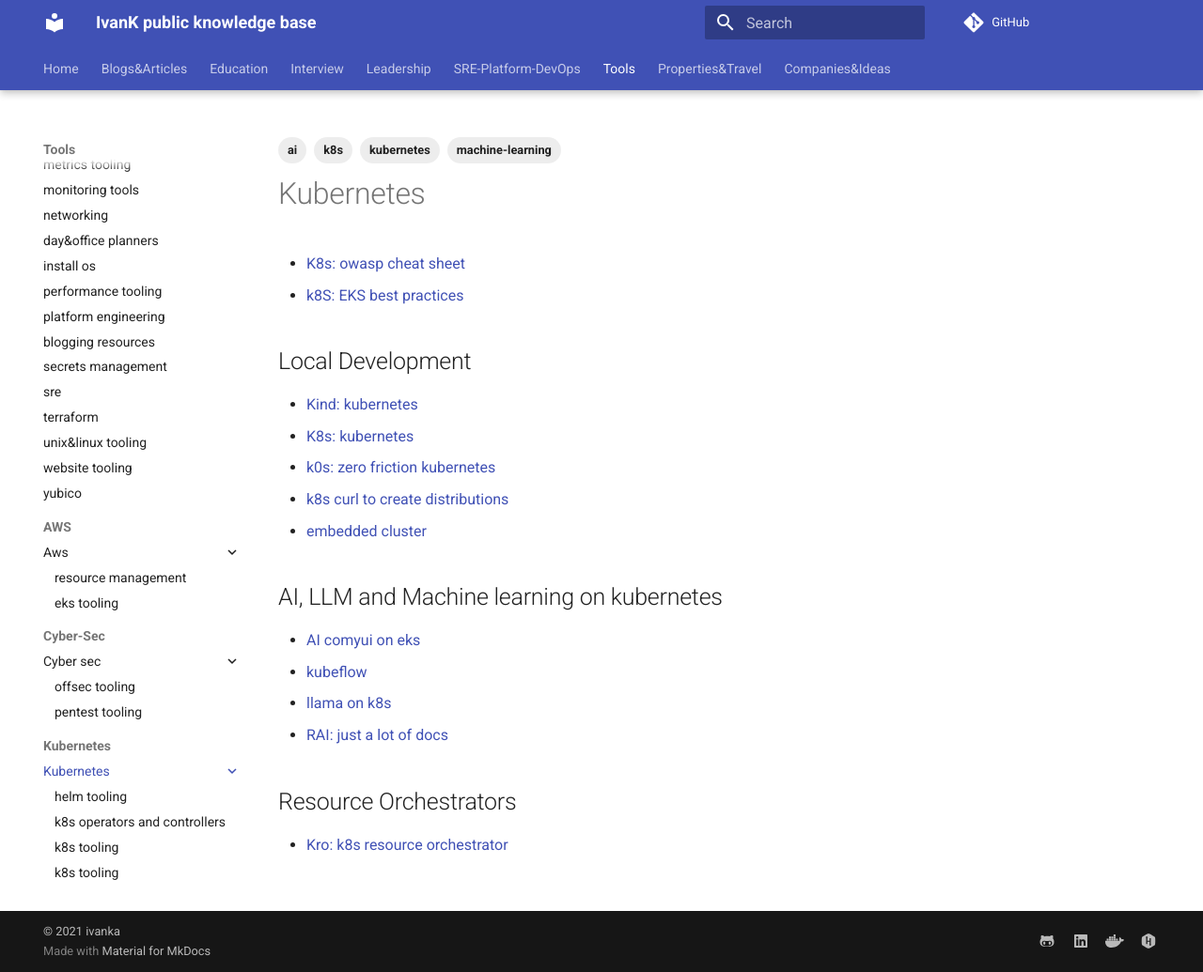
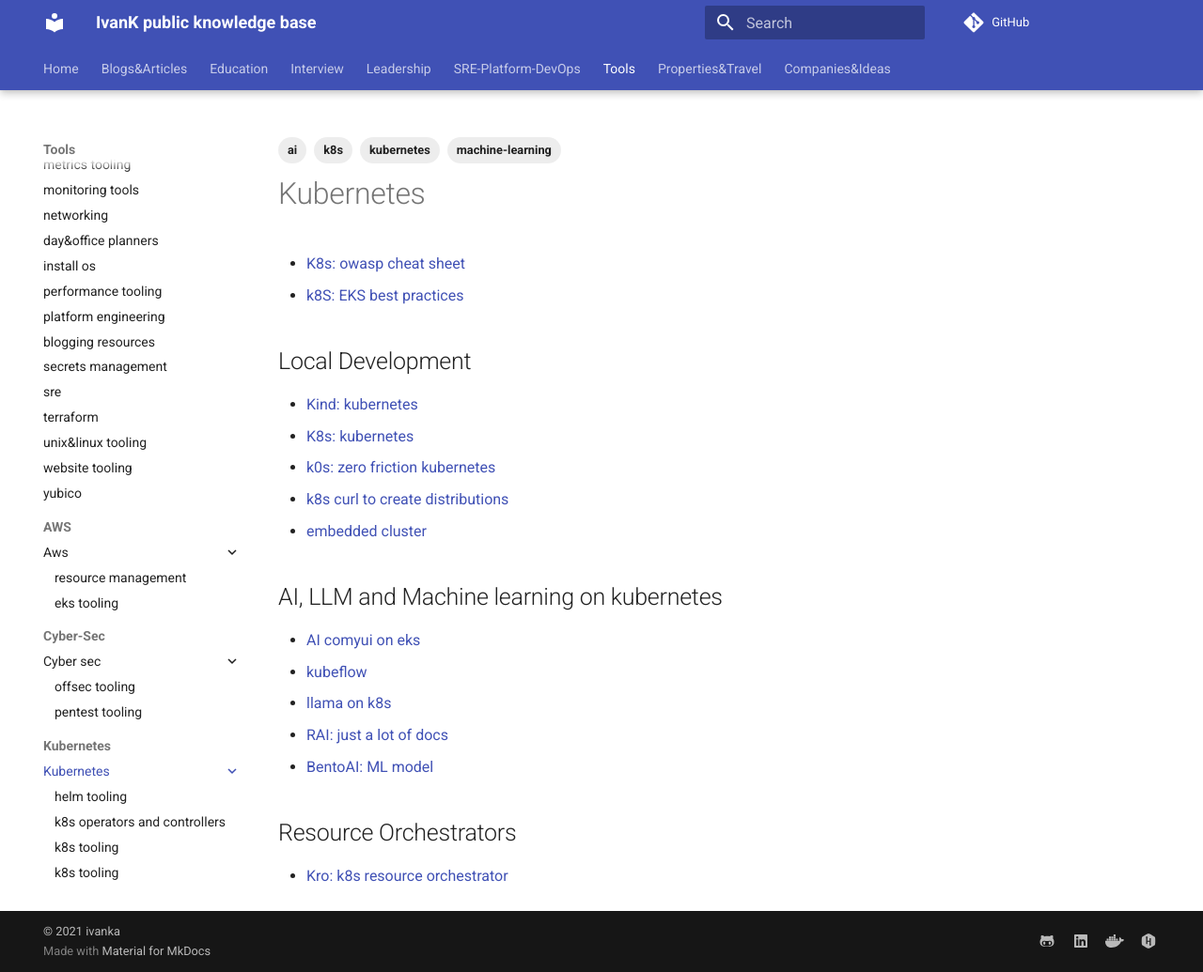
Before and after one commit to ivankatliarchuk/knowledge-base, an MkDocs documentation site: the page built from docs/tools/kubernetes/index.md, in a window 1280 px wide and 1035 px high. Shown: the whole window at 94% size. Built offline with MkDocs 1.6.1 and Material for MkDocs 9.7.7, drawn with Linux system fonts in a browser that asks for light colours; comment, search, counter and statistics services are not loaded.

Commit message:
update docs with RAI:AI
Signed-off-by: ivan katliarchuk <ivan.katliarchuk@gmail.com>

```diff
--- a/docs/tools/kubernetes/index.md
+++ b/docs/tools/kubernetes/index.md
@@ -25,6 +25,7 @@
 - [kubeflow](https://github.com/kubeflow)
 - [llama on k8s](https://docs.lambdalabs.com/education/large-language-models/k8s-ollama-llama-3-2/)
 - [RAI: just a lot of docs](https://docs.ray.io/en/latest/ray-more-libs/index.html)
+- [BentoAI: ML model](https://docs.bentoml.com/en/latest/get-started/hello-world.html)
 
 ## Resource Orchestrators
 
```
